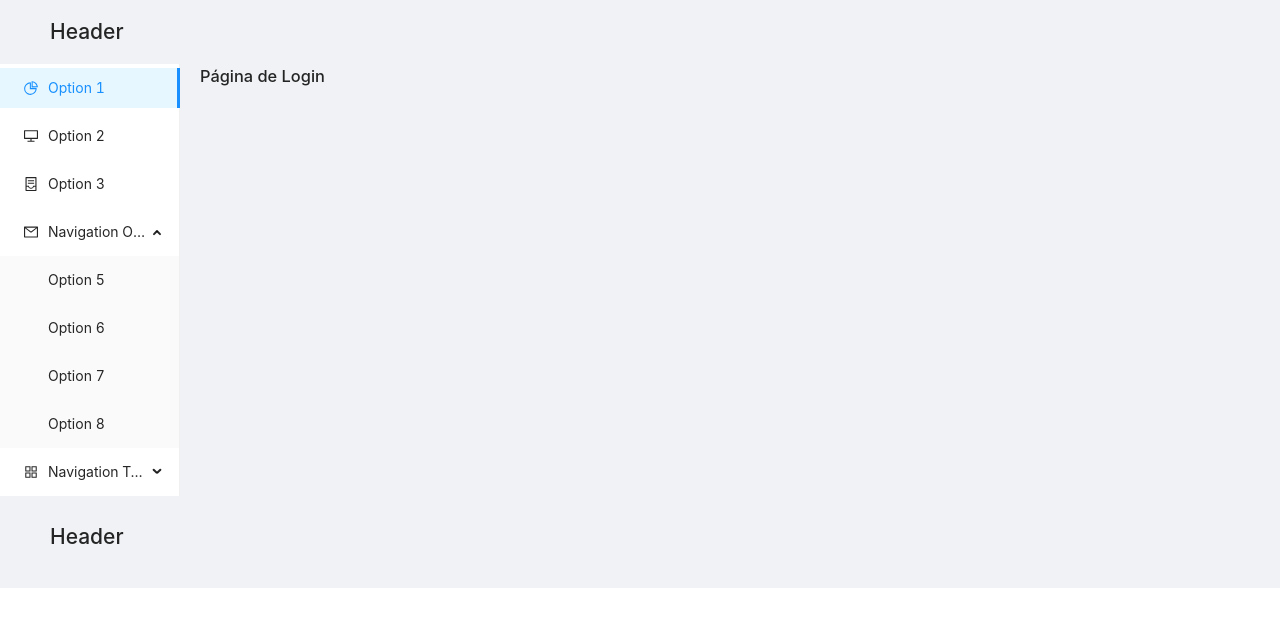
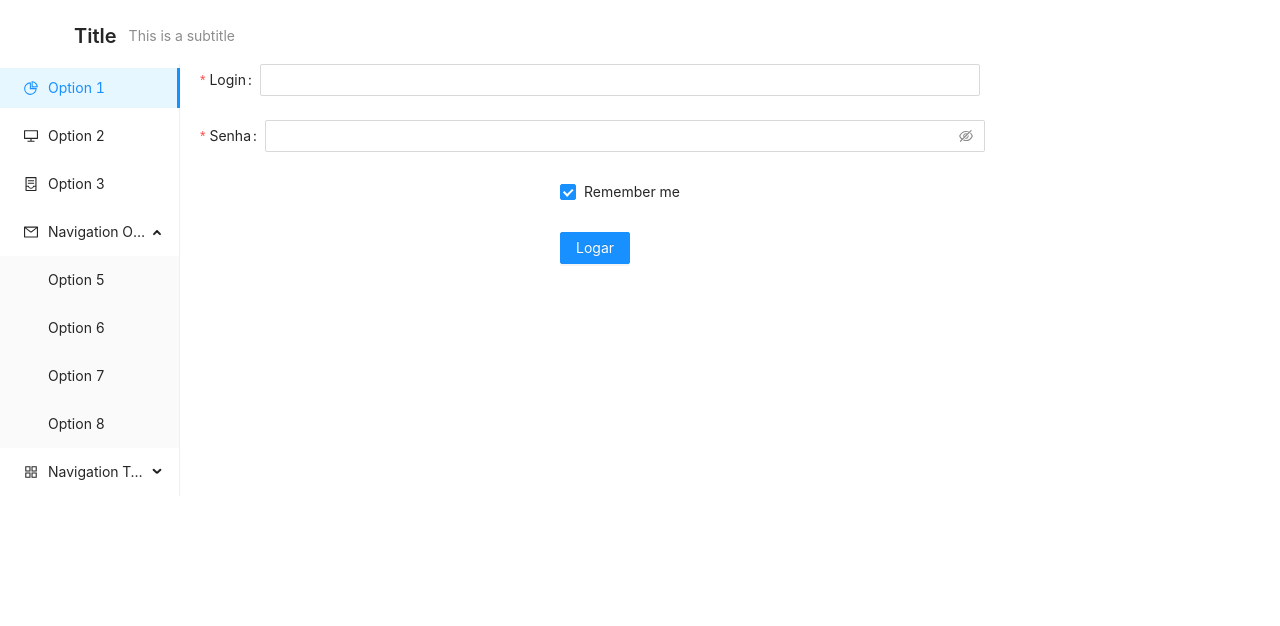
Before and after one commit to Vickout/MegaHack_Sebrae_Web, a React (Create React App) app: page / in a window 1280 px wide. Shown: the top 626 px of the page. Built offline with nearby package versions, Linux system fonts and the light colour scheme; the HTML template or start-up script is replaced by a standard one.

Commit message:
tela de login

```diff
--- a/src/global.css
+++ b/src/global.css
@@ -3,21 +3,32 @@
     padding: 0 50px;
     color: rgba(0, 0, 0, 0.65);
     line-height: 64px;
-    background: #f0f2f5;
+    background: #FFF;
 }
 
 .ant-layout-footer {
-    padding: 24px 50px;
+    padding: 0% 0px 0px 0px;
     color: rgba(0, 0, 0, 0.65);
     font-size: 14px;
-    background: #f0f2f5;
+    background: #FFF;
+    border: #000 1px solid;
 }
 
 .ant-layout-sider {
     position: relative;
     /* fix firefox can't set width smaller than content on flex item */
     min-width: 0;
-    background: #f0f2f5;
+    background: #FFF;
     -webkit-transition: all 0.2s;
     transition: all 0.2s;
+    height: 100%;
 }
+
+.ant-layout-content {
+    background: #FFF;
+    -webkit-box-flex: 1;
+    -ms-flex: auto;
+    flex: auto;
+    /* fix firefox can't set height smaller than content on flex item */
+    min-height: 0;
+}
--- a/src/index.tsx
+++ b/src/index.tsx
@@ -3,23 +3,21 @@
 import React from 'react';
 import ReactDOM from 'react-dom';
 import App from './App';
-import FooterSystem from './pages/FooterSystem';
 import HeaderSystem from './pages/HeaderSystem';
 import SiderSystem from './pages/SiderSystem';
 
-const { Header, Footer, Sider, Content } = Layout;
+const { Header, Sider, Content } = Layout;
 
 ReactDOM.render(
   <React.StrictMode>
   <div>
   <Layout>
-      <Header><HeaderSystem /></Header>
+    <Header><HeaderSystem /></Header>
       <Layout>
         <Sider><SiderSystem /></Sider>
         <Content><App /></Content>
       </Layout>
-      <Footer><FooterSystem /></Footer>
-    </Layout>
+      </Layout>
     </div>
   </React.StrictMode>,
   document.getElementById('root')
--- a/src/pages/FooterSystem/index.tsx
+++ /dev/null
@@ -1,10 +0,0 @@
-import React from 'react';
-import './styles.css';
-
-const FooterSystem = () => {
-    return (
-        <h1>Header</h1>
-    );
-}
-
-export default FooterSystem;
--- a/src/pages/HeaderSystem/index.tsx
+++ b/src/pages/HeaderSystem/index.tsx
@@ -1,9 +1,14 @@
 import React from 'react';
 import './styles.css';
+import { PageHeader } from 'antd';
 
 const HeaderSystem = () => {
     return (
-        <h1>Header</h1>
+        <PageHeader
+            className="site-page-header"
+            title="Title"
+            subTitle="This is a subtitle"
+        />
     );
 }
 
--- a/src/pages/Login/index.tsx
+++ b/src/pages/Login/index.tsx
@@ -1,8 +1,59 @@
 import React from 'react';
 import './styles.css';
+import { Form, Input, Button, Checkbox } from 'antd';
 
 export default function Login() {
+
+    const layout = {
+        labelCol: { span: 0 },
+        wrapperCol: { span: 16 },
+    };
+
+    const tailLayout = {
+        wrapperCol: { offset: 8, span: 16 },
+    };
+
+    const onFinish = (values: any) => {
+        console.log('Success:', values);
+    };
+
+    const onFinishFailed = (errorInfo: any) => {
+        console.log('Failed:', errorInfo);
+    };
+
     return (
-        <h1>Página de Login</h1>
-    );
+        <Form {...layout}
+            title="Tela de login"
+            name="basic"
+            initialValues={{ remember: true }}
+            onFinish={onFinish}
+            onFinishFailed={onFinishFailed}
+        >
+            <Form.Item
+                label="Login"
+                name="username"
+                rules={[{ required: true, message: 'Deve informar o login !' }]}
+            >
+                <Input />
+            </Form.Item>
+
+            <Form.Item
+                label="Senha"
+                name="password"
+                rules={[{ required: true, message: 'Deve informar a senha !' }]}
+            >
+                <Input.Password />
+            </Form.Item>
+
+            <Form.Item {...tailLayout} name="remember" valuePropName="checked">
+                <Checkbox>Remember me</Checkbox>
+            </Form.Item>
+
+            <Form.Item {...tailLayout}>
+                <Button type="primary" htmlType="submit">
+                    Logar
+                </Button>
+            </Form.Item>
+        </Form>
+      );
 }
```
Also changed, not shown: src/pages/FooterSystem/styles.css (deleted).
